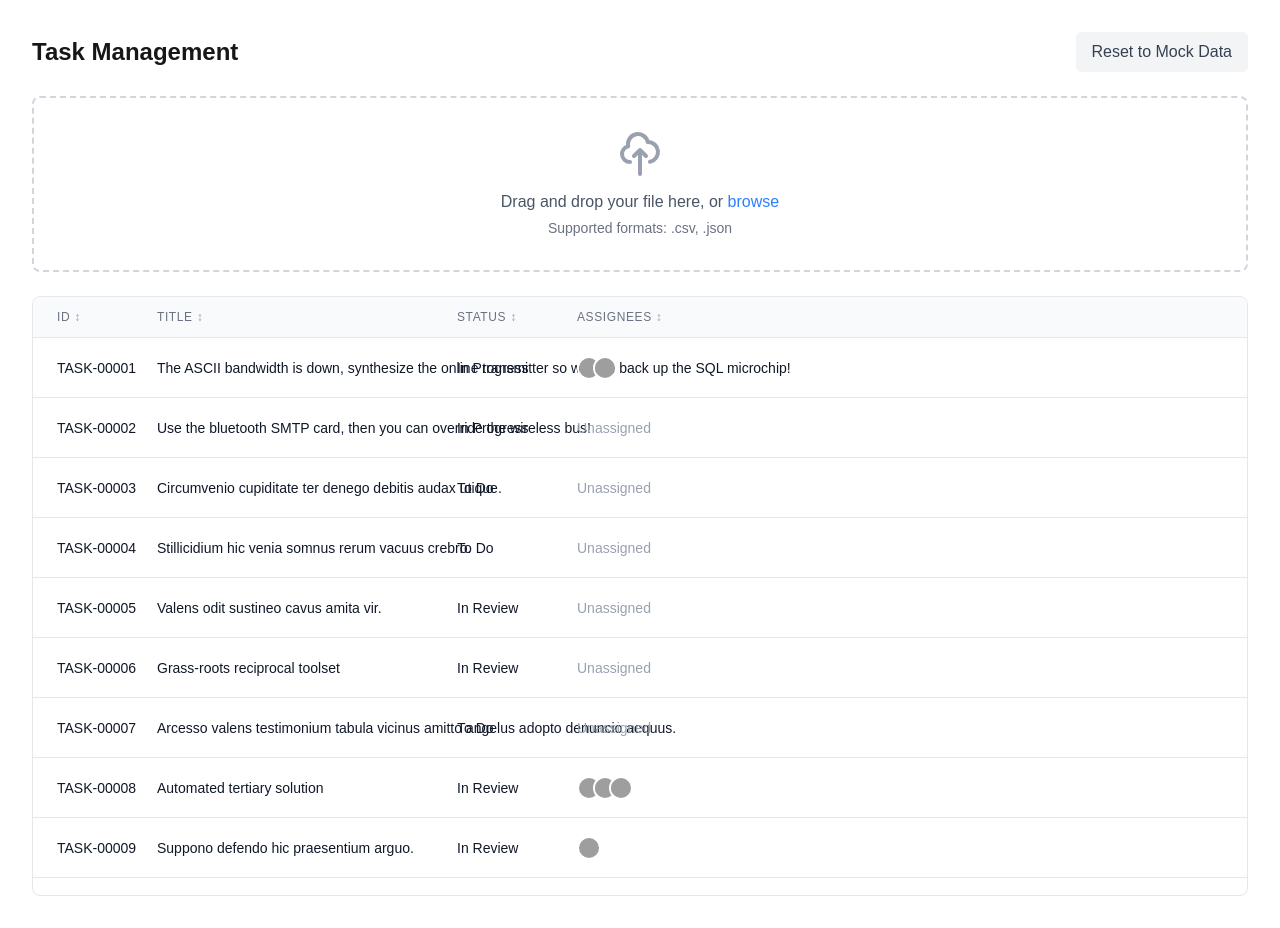
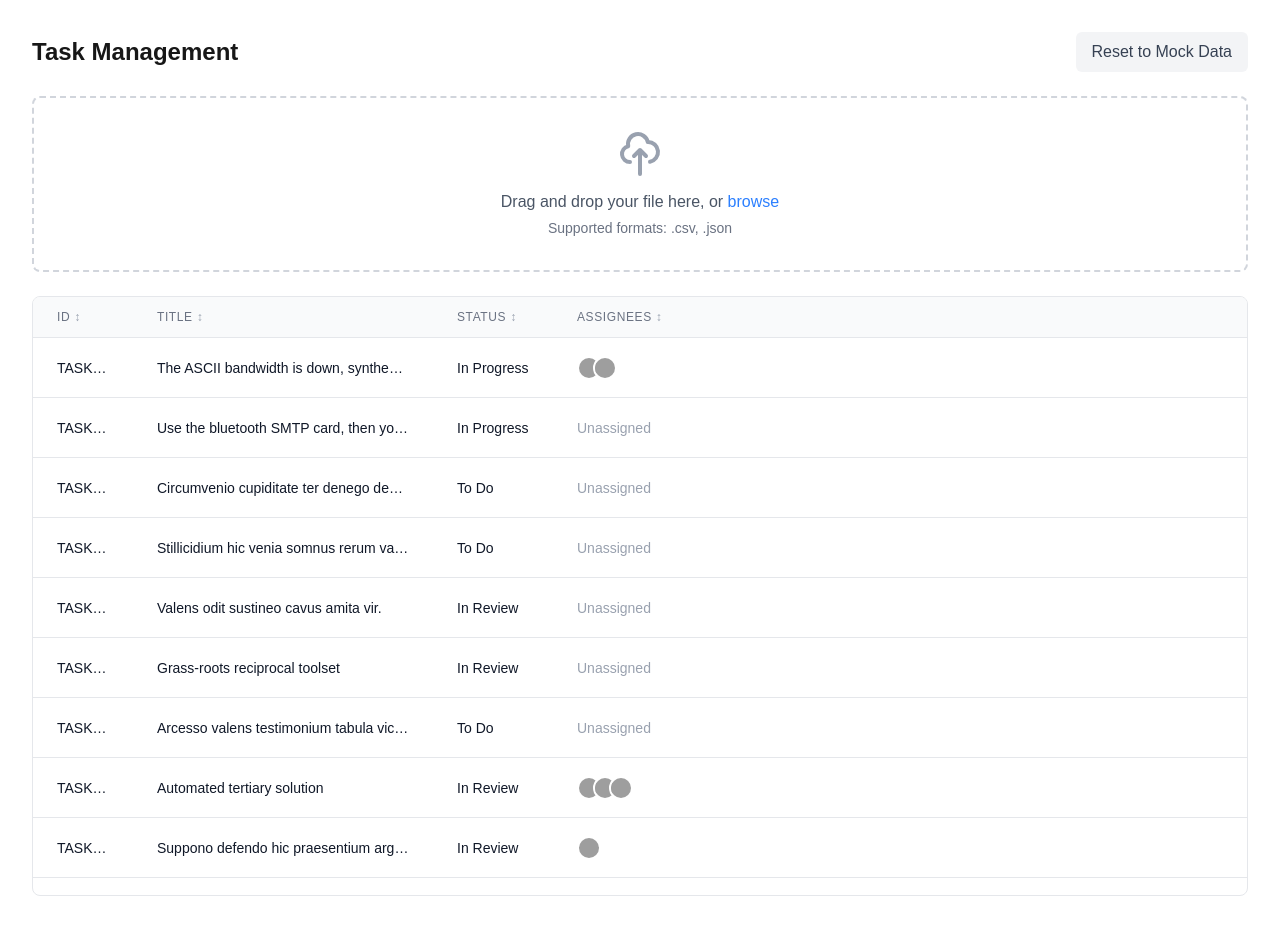
Before and after one commit to nickMarz/deep-datagrid, a Next.js app: page / in a window 1280 px wide. Built offline with nearby package versions, Linux system fonts and the light colour scheme; grey boxes are pictures that could not be loaded.

Commit message:
Handle ovefrflow text

```diff
--- a/src/components/grid/VirtualizedDataGrid.tsx
+++ b/src/components/grid/VirtualizedDataGrid.tsx
@@ -4,6 +4,24 @@ import { GridProps, Column, SortDirection } from '@/types/grid';
 import { DefaultCell } from './cell-renderers';
 
 const ROW_HEIGHT = 60; // Height of each row in pixels
+
+const cellStyles = {
+  padding: '8px',
+  borderRight: '1px solid #e5e7eb',
+  borderBottom: '1px solid #e5e7eb',
+  overflow: 'hidden',
+  whiteSpace: 'nowrap',
+  textOverflow: 'ellipsis',
+};
+
+const headerCellStyles = {
+  ...cellStyles,
+  backgroundColor: '#f9fafb',
+  fontWeight: 600,
+  position: 'sticky',
+  top: 0,
+  zIndex: 1,
+};
 
 export function VirtualizedDataGrid<T extends Record<string, any>>({
   data,
--- a/src/types/grid.ts
+++ b/src/types/grid.ts
@@ -11,10 +11,26 @@ const defaultCellRenderer: CellRenderer<any> = {
     }
 
     if (typeof value === 'object') {
-      return React.createElement('span', { className: 'text-gray-600' }, JSON.stringify(value));
+      const jsonString = JSON.stringify(value);
+      return React.createElement(
+        'div',
+        {
+          className: 'truncate text-gray-600',
+          title: jsonString,
+        },
+        jsonString
+      );
     }
 
-    return React.createElement('span', null, String(value));
+    const stringValue = String(value);
+    return React.createElement(
+      'div',
+      {
+        className: 'truncate',
+        title: stringValue,
+      },
+      stringValue
+    );
   }
 };
 
```
